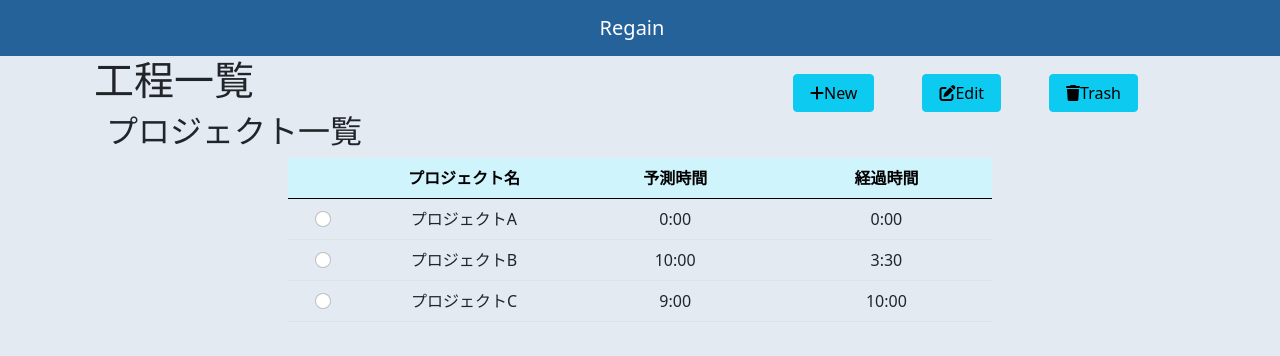
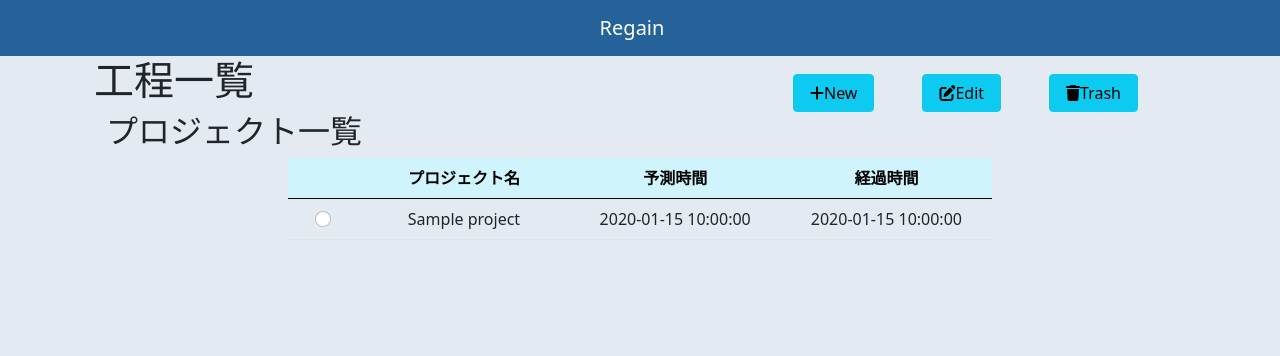
Before and after one commit to ukiuki6567/Regain, a Flask app: template app/templates/projects.html in a window 1280 px wide. Shown: the top 356 px of the page. Run offline with Flask 2, Linux system fonts and the light colour scheme; the template is opened without the code that fills it: most values are stand-ins (such as "Sample title", 1, 10 or a date in 2020); some libraries are stand-ins or nearby versions.

Commit message:
Project page made compatible with Jinja2

```diff
--- a/app/templates/projects.html
+++ b/app/templates/projects.html
@@ -7,7 +7,7 @@
   </div>
   <div class="row justify-content-center">
     <div class="col-8 text-center">
-      <table class="table">
+      <table class="table" data-link="row">
         <thead class="table-info">
           <tr>
             <th style="width: 10%" scope="col"></th>
@@ -17,24 +17,16 @@
           </tr>
         </thead>
         <tbody>
+          {% for project in projects %}
           <tr>
-            <th scope="row"> <input class="form-check-input" type="radio" name="selectTasks"></th>
-            <td>プロジェクトA</td>
-            <td>0:00</td>
-            <td>0:00</td>
+            <th scope="row"> <input class="form-check-input" type="radio" name="selectTasks" value="{{ project.project_id }}"></th>
+            <a href="{{ url_for('project_get', project_id=project.project_id) }}">
+            <td>{{ project.project_name }}</td>
+            <td>{{ project.estimated_time }}</td>
+            <td>{{ project.passed_time }}</td>
+            </a>
           </tr>
-          <tr>
-            <th scope="row"> <input class="form-check-input" type="radio" name="selectTasks"></th>
-            <td>プロジェクトB</td>
-            <td>10:00</td>
-            <td>3:30</td>
-          </tr>
-          <tr>
-            <th scope="row"> <input class="form-check-input" type="radio" name="selectTasks"></th>
-            <td>プロジェクトC</td>
-            <td>9:00</td>
-            <td>10:00</td>
-          </tr>
+          {% endfor %}
         </tbody>
       </table>
     </div>
```
